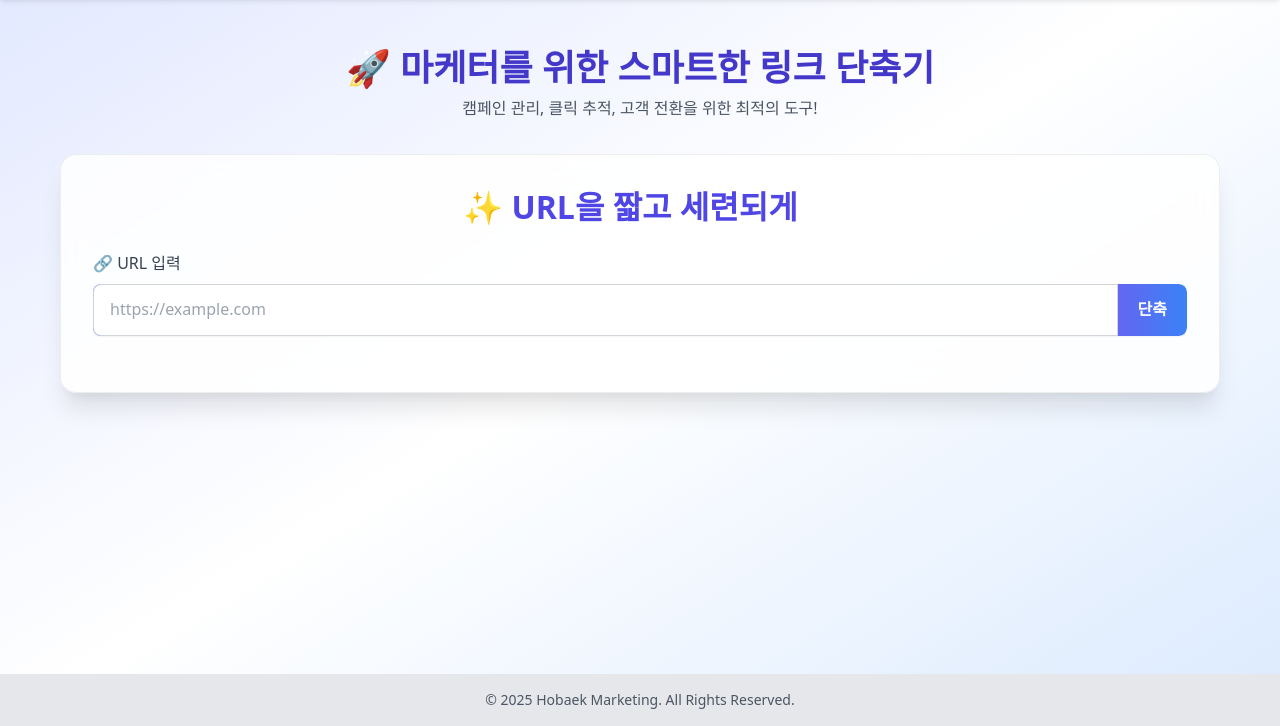
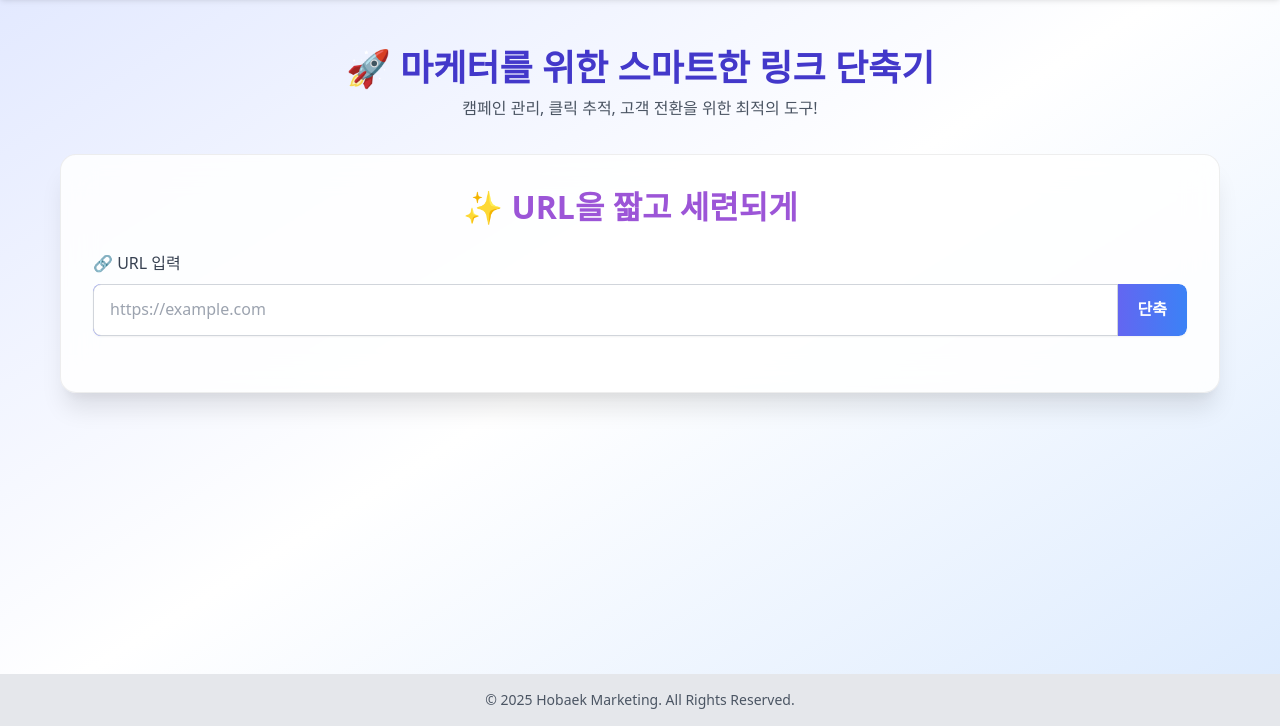
Before and after one commit to kimgaru-cell/marketing, a website: page url-cut.html in a window 1280 px wide. Shown: the part 74-800 px from the top of the page. Drawn offline with nearby package versions, Linux system fonts and the light colour scheme; a web font is replaced by a local one.

Commit message:
Update style.css

```diff
--- a/style.css
+++ b/style.css
@@ -88,7 +88,7 @@ body {
   font-size: 2rem;
   white-space: pre;
   font-weight: bold;
-  color: #4f46e5; /* 인디고-700 */
+  color: #9c55d7; /* 폰트 색상 */
 }
 
 #cursor {
```
